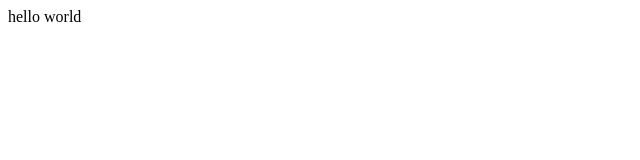
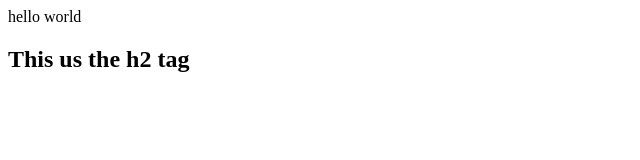
Before and after one commit to SumantaKumarPradhan/sumanta-demo, a plain HTML site: page index.html in a window 1280 px wide. Shown: the whole page, without its empty margins (0-640 px from the left). Drawn offline with Linux system fonts and the light colour scheme.

Commit message:
add new h2 tag and pin added

```diff
--- a/index.html
+++ b/index.html
@@ -1 +1,2 @@
 <p>hello world</p>
+<h2>This us the h2 tag</h2>
```
Also changed, not shown: 1 other file.
